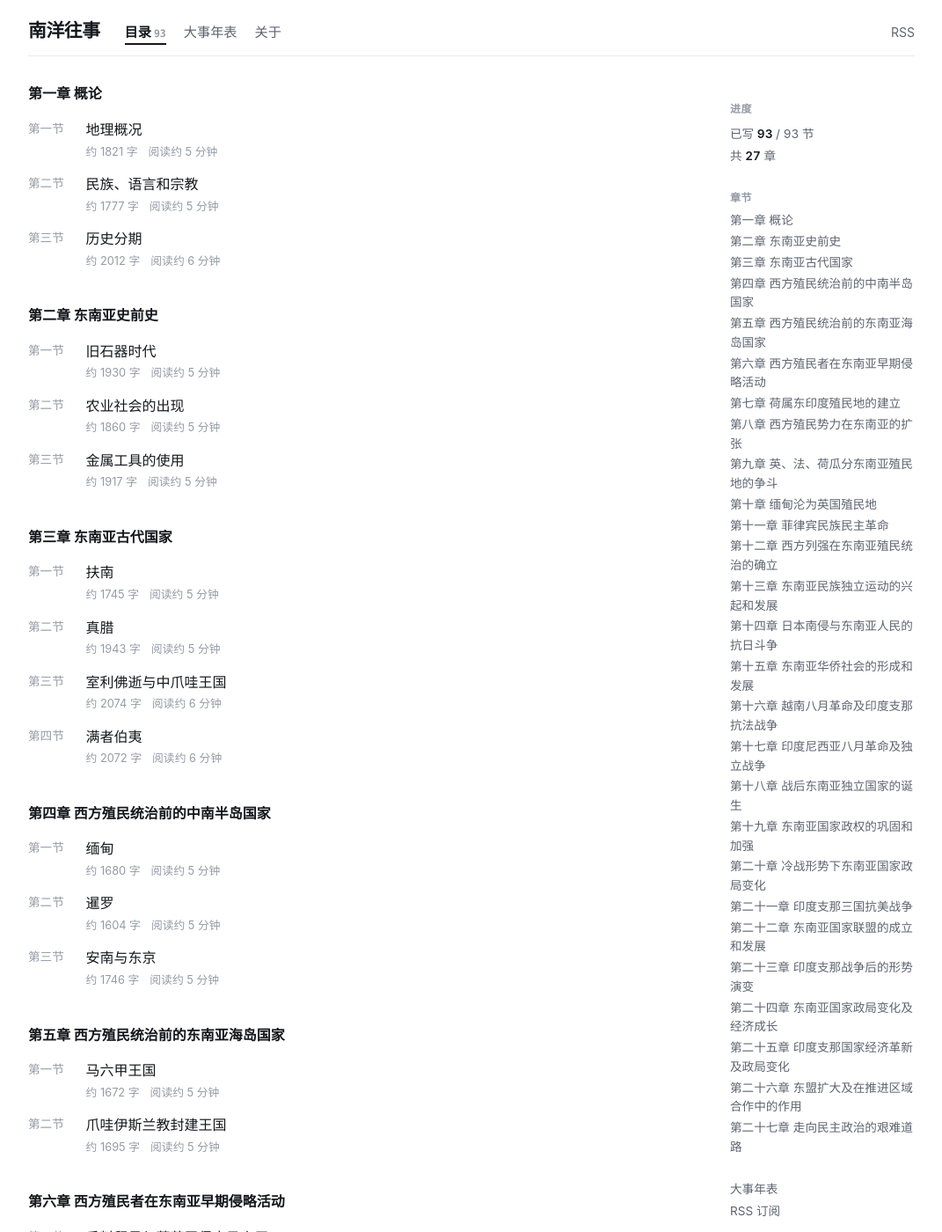
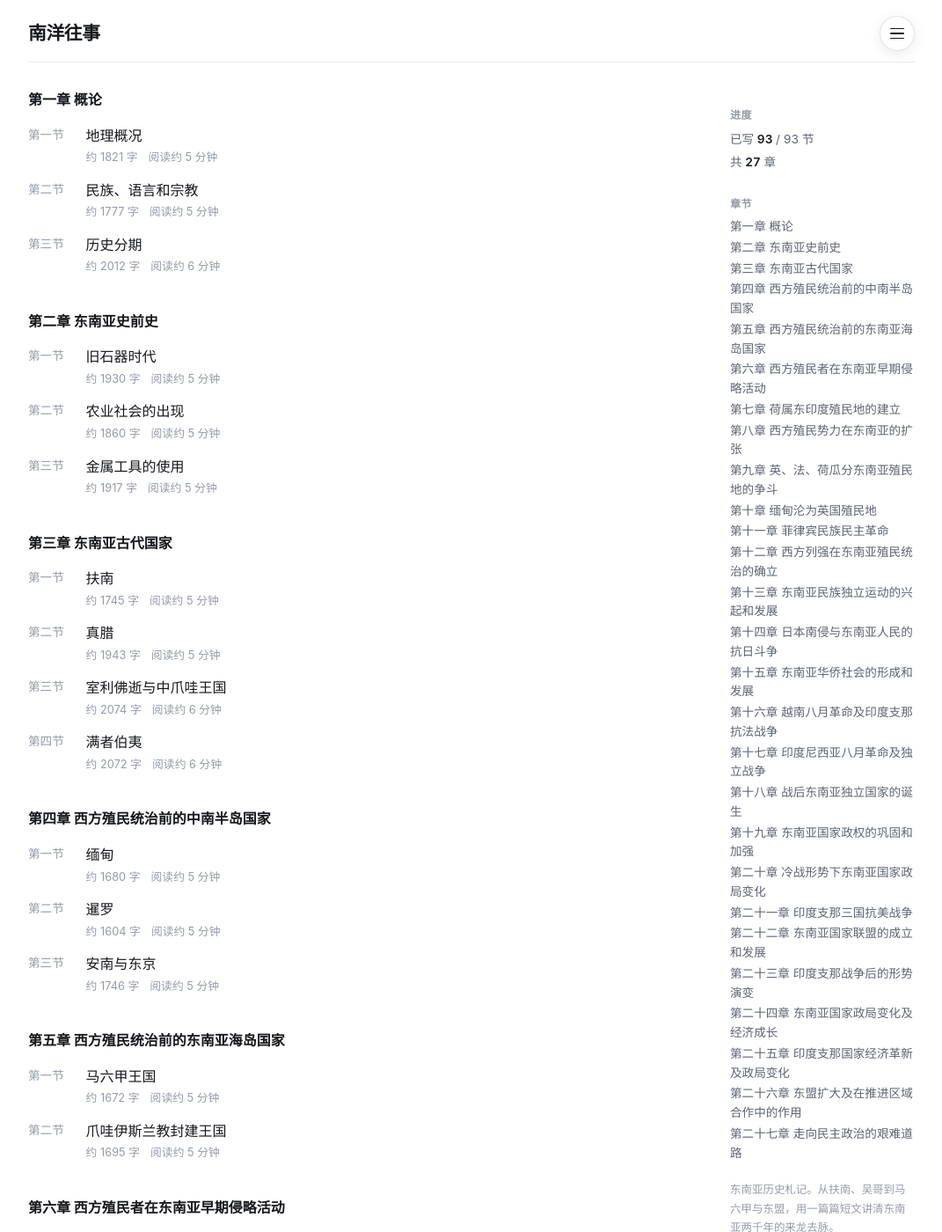
Before and after one commit to gguioo/gg, a Jekyll site: the page built from index.md, in a window 1280 px wide and 1400 px high. Shown: the whole window at 88% size, without its empty margins (104-1175 px from the left). Built offline with Jekyll 4.4.1, drawn with Linux system fonts in a browser that asks for light colours.

Commit message:
右上角改为玻璃菜单按钮，移除 RSS

```diff
--- a/_config.yml
+++ b/_config.yml
@@ -9,7 +9,6 @@ defaults:
   - scope: {path: "", type: posts}
     values: {layout: post}
 plugins:
-  - jekyll-feed
   - jekyll-seo-tag
   - jekyll-sitemap
 exclude: [Gemfile, Gemfile.lock, README.md]
--- a/_includes/header.html
+++ b/_includes/header.html
@@ -1,10 +1,23 @@
 <header class="top">
   <a class="brand" href="{{ '/' | relative_url }}">南洋往事</a>
-  <nav class="tabs" aria-label="主导航">
-    {%- assign p = page.url -%}
-    <a href="{{ '/' | relative_url }}"{% if p == '/' %} aria-current="page"{% endif %}>目录<span class="count">{{ site.posts | size }}</span></a>
-    <a href="{{ '/timeline/' | relative_url }}"{% if p == '/timeline/' %} aria-current="page"{% endif %}>大事年表</a>
-    <a href="{{ '/about/' | relative_url }}"{% if p == '/about/' %} aria-current="page"{% endif %}>关于</a>
-  </nav>
-  <div class="account"><a href="{{ '/feed.xml' | relative_url }}">RSS</a></div>
+  {%- assign p = page.url -%}
+  <div class="menu">
+    <button class="glass-btn" type="button" aria-expanded="false" aria-controls="site-menu" aria-label="打开菜单">
+      <span class="bars" aria-hidden="true"><i></i><i></i><i></i></span>
+    </button>
+    <nav class="glass-menu" id="site-menu" aria-label="主导航" hidden>
+      <a href="{{ '/' | relative_url }}"{% if p == '/' %} aria-current="page"{% endif %}>目录</a>
+      <a href="{{ '/timeline/' | relative_url }}"{% if p == '/timeline/' %} aria-current="page"{% endif %}>大事年表</a>
+      <a href="{{ '/about/' | relative_url }}"{% if p == '/about/' %} aria-current="page"{% endif %}>关于</a>
+    </nav>
+  </div>
 </header>
+<script>
+(function(){
+  var b=document.querySelector('.glass-btn'),m=document.getElementById('site-menu');
+  function set(o){b.setAttribute('aria-expanded',o);m.hidden=!o;b.classList.toggle('open',o);}
+  b.addEventListener('click',function(e){e.stopPropagation();set(m.hidden);});
+  document.addEventListener('click',function(e){if(!m.contains(e.target))set(false);});
+  document.addEventListener('keydown',function(e){if(e.key==='Escape')set(false);});
+})();
+</script>
--- a/_includes/sidebar.html
+++ b/_includes/sidebar.html
@@ -6,6 +6,6 @@
   <nav class="side-cats">
     {%- for c in site.data.toc %}<a href="{{ '/' | relative_url }}#c{{ c.n }}">{{ c.label }} {{ c.title }}</a>{% endfor %}
   </nav>
-  <p class="side-links"><a href="{{ '/timeline/' | relative_url }}">大事年表</a><br><a href="{{ '/feed.xml' | relative_url }}">RSS 订阅</a></p>
+
   <p class="about">{{ site.description }}</p>
 </aside>
--- a/_layouts/default.html
+++ b/_layouts/default.html
@@ -8,7 +8,6 @@
 <meta name="theme-color" content="#12151b" media="(prefers-color-scheme: dark)">
 <link rel="icon" href="{{ '/favicon.svg' | relative_url }}" type="image/svg+xml">
 <link rel="stylesheet" href="{{ '/assets/style.css' | relative_url }}">
-{%- feed_meta -%}
 </head>
 <body>
 <div class="wrap">
--- a/assets/style.css
+++ b/assets/style.css
@@ -575,3 +575,35 @@ main {
 .section-title:first-of-type { margin-top: 22px; }
 .crumb { margin-top: 22px; }
 .crumb + .page-title { margin-top: 6px; }
+
+/* 右上角玻璃菜单 */
+.top { align-items: center; position: relative; }
+.menu { margin-left: auto; position: relative; }
+.glass-btn {
+  width: 40px; height: 40px; border-radius: 999px; cursor: pointer;
+  display: grid; place-items: center; padding: 0;
+  background: color-mix(in srgb, var(--bg) 55%, transparent);
+  border: 1px solid color-mix(in srgb, var(--fg) 12%, transparent);
+  box-shadow: 0 4px 16px rgba(0,0,0,.08), inset 0 1px 0 rgba(255,255,255,.6);
+  -webkit-backdrop-filter: blur(14px) saturate(160%); backdrop-filter: blur(14px) saturate(160%);
+  transition: transform .15s ease, box-shadow .15s ease;
+}
+.glass-btn:hover { box-shadow: 0 6px 20px rgba(0,0,0,.12), inset 0 1px 0 rgba(255,255,255,.6); }
+.glass-btn:active { transform: scale(.95); }
+.bars { display: grid; gap: 4px; width: 16px; }
+.bars i { display: block; height: 1.5px; background: var(--fg); border-radius: 2px; transition: transform .2s ease, opacity .2s ease; }
+.glass-btn.open .bars i:nth-child(1) { transform: translateY(5.5px) rotate(45deg); }
+.glass-btn.open .bars i:nth-child(2) { opacity: 0; }
+.glass-btn.open .bars i:nth-child(3) { transform: translateY(-5.5px) rotate(-45deg); }
+.glass-menu {
+  position: absolute; right: 0; top: calc(100% + 10px); z-index: 20; min-width: 150px;
+  display: flex; flex-direction: column; padding: 6px; border-radius: 14px;
+  background: color-mix(in srgb, var(--bg) 60%, transparent);
+  border: 1px solid color-mix(in srgb, var(--fg) 12%, transparent);
+  box-shadow: 0 12px 32px rgba(0,0,0,.12), inset 0 1px 0 rgba(255,255,255,.5);
+  -webkit-backdrop-filter: blur(18px) saturate(160%); backdrop-filter: blur(18px) saturate(160%);
+}
+.glass-menu[hidden] { display: none; }
+.glass-menu a { padding: 9px 12px; border-radius: 9px; text-decoration: none; color: var(--fg); font-size: 0.95rem; }
+.glass-menu a:hover { background: color-mix(in srgb, var(--fg) 7%, transparent); }
+.glass-menu a[aria-current="page"] { font-weight: 600; }
```
